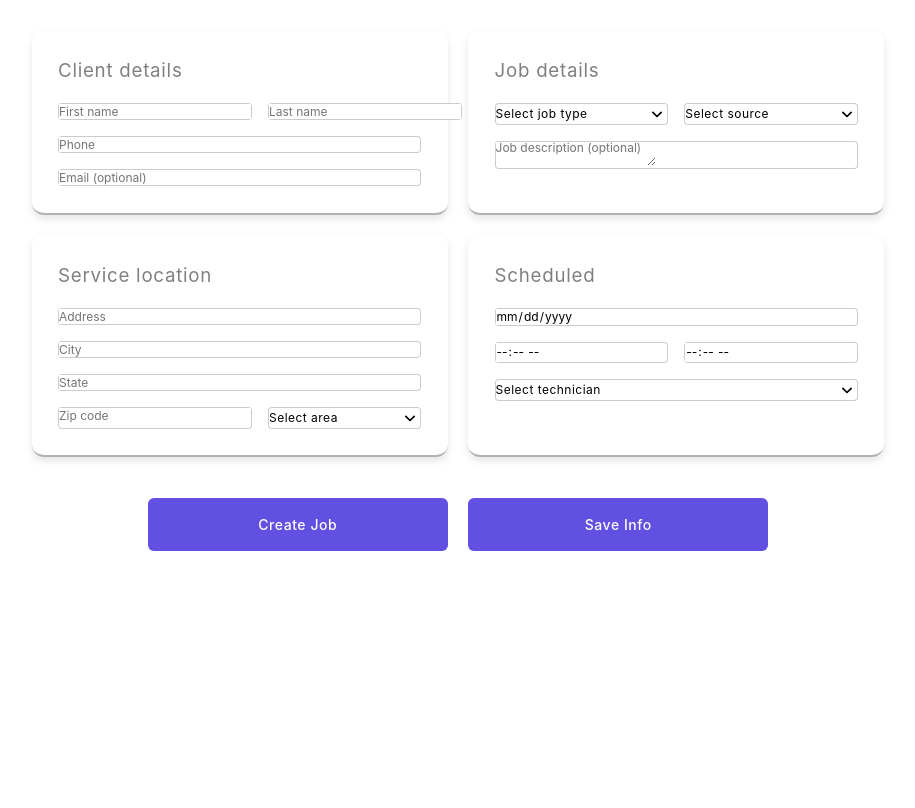
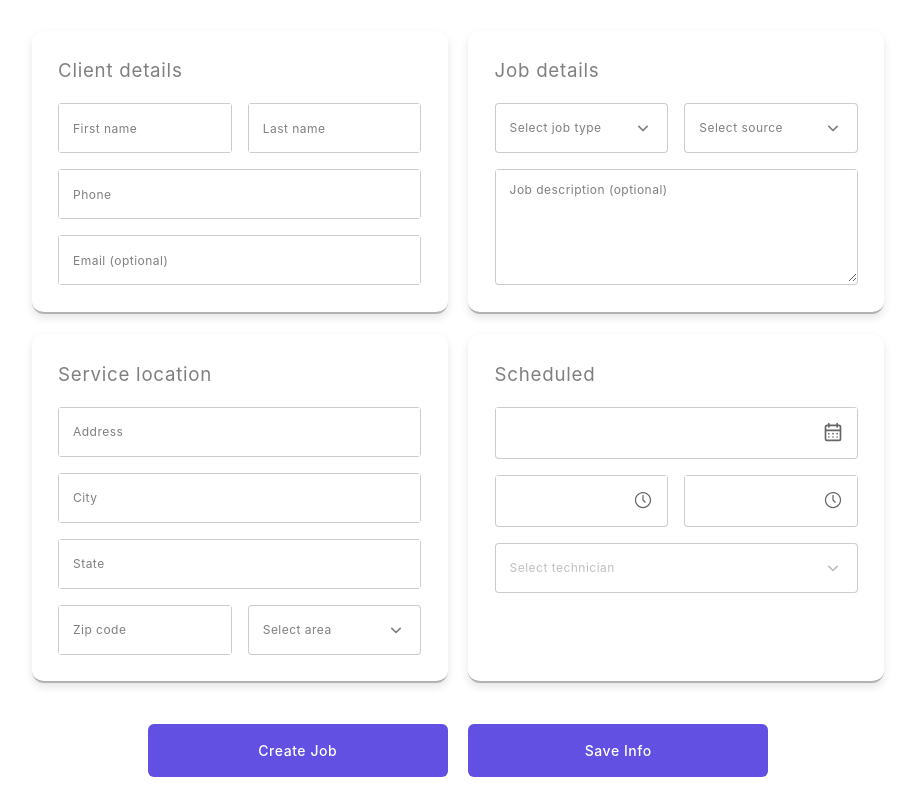
Before and after one commit to john3volta/pipedrive-iframe-integration, a Vue app: page / in a window 1280 px wide. Shown: the whole page, without its empty margins (182-1097 px from the left). Built offline with nearby package versions, Linux system fonts and the light colour scheme.

Commit message:
refactor: update component class names for consistency

```diff
--- a/src/components/FormInput.vue
+++ b/src/components/FormInput.vue
@@ -1,7 +1,7 @@
 <template>
   <textarea
     v-if="type === 'textarea'"
-    class="form-field__input form-field__input--large"
+    class="input input--large"
     :id="name"
     :name="name"
     :value="modelValue"
@@ -13,7 +13,7 @@
   />
   <input
     v-else
-    :class="['form-field__input', type === 'date' ? 'form-field__date' : '', type === 'time' ? 'form-field__time' : '']"
+    :class="['input', type === 'date' ? 'input--date' : '', type === 'time' ? 'input--time' : '']"
     :id="name"
     :name="name"
     :type="type"
@@ -25,7 +25,6 @@
     :placeholder="placeholder"
     :autocomplete="autocomplete"
     :readonly="type === 'date' || type === 'time'"
-
   />
 </template>
 
--- a/src/components/FormSelect.vue
+++ b/src/components/FormSelect.vue
@@ -1,5 +1,5 @@
 <template>
-  <div class="form-field__input form-field__select" :class="{ 'form-field__select--open': isOpen, 'form-field__select--disabled': props.disabled }" @click="!props.disabled && toggleDropdown()">
+  <div class="select" :class="{ 'select--open': isOpen, 'select--disabled': props.disabled }" @click="!props.disabled && toggleDropdown()">
           <button
         type="button"
         class="select__button"
@@ -14,16 +14,14 @@
       </button>
 
       <div v-if="isOpen" class="select__dropdown">
-        <ul class="select__list">
-          <li
+        <div
           v-for="option in options"
           :key="option.value"
           class="select__option"
           @click="selectOption(option)"
         >
           {{ option.label }}
-          </li>
-        </ul>
+        </div>
       </div>
   </div>
 </template>
@@ -72,7 +70,7 @@ const handleBlur = () => {
 
 const handleClickOutside = (event: Event) => {
   const target = event.target as HTMLElement
-  if (!target.closest('.form-field__select')) {
+  if (!target.closest('.select')) {
     isOpen.value = false
   }
 }
```
Lines whose indentation alone changed are shown as unchanged.
